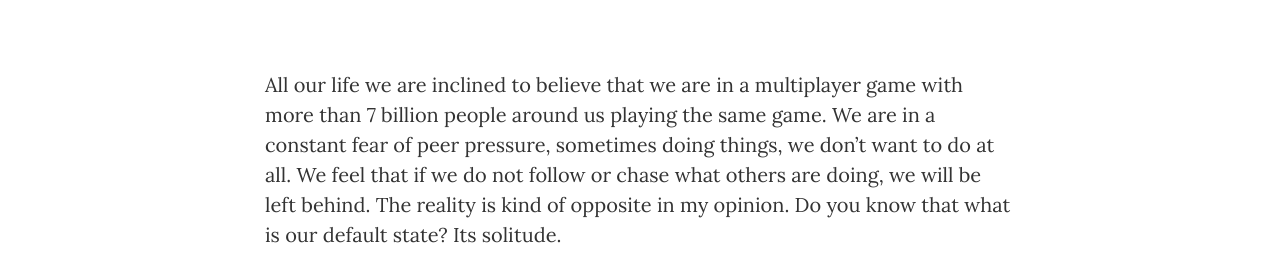
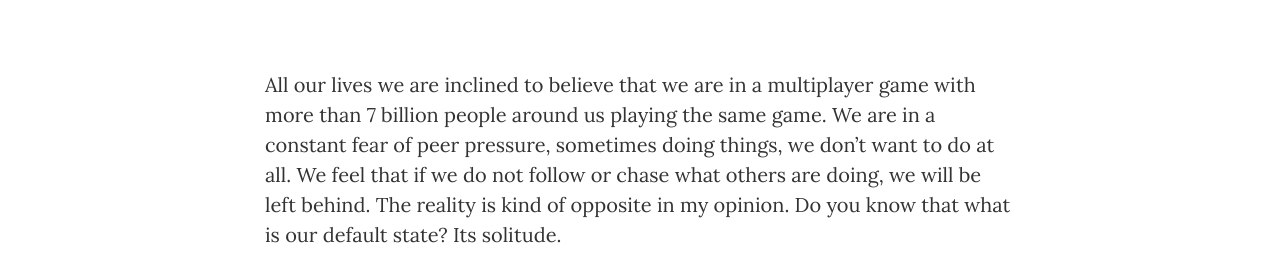
Before and after one commit to ZainRaza14/ZainRaza14.github.io, a website: page stochastic/singleplayer.html in a window 1280 px wide. Shown: the part 483-761 px from the top of the page. Drawn offline with nearby package versions, Linux system fonts and the light colour scheme.

Commit message:
Update singleplayer.html

```diff
--- a/stochastic/singleplayer.html
+++ b/stochastic/singleplayer.html
@@ -89,7 +89,7 @@
             <div class="row">
                 <div class="col-lg-8 col-lg-offset-2 col-md-10 col-md-offset-1">
 
-                    <p>All our life we are inclined to believe that we are in a multiplayer game with more than 7 billion people around us playing the same game. We are in a constant fear of peer pressure, sometimes doing things, we don’t want to do at all. We feel that if we do not follow or chase what others are doing, we will be left behind. The reality is kind of opposite in my opinion. Do you know that what is our default state? Its solitude.</p>
+                    <p>All our lives we are inclined to believe that we are in a multiplayer game with more than 7 billion people around us playing the same game. We are in a constant fear of peer pressure, sometimes doing things, we don’t want to do at all. We feel that if we do not follow or chase what others are doing, we will be left behind. The reality is kind of opposite in my opinion. Do you know that what is our default state? Its solitude.</p>
 
                     <img src="../img/stochastic/singleplayer.jpg" alt="S" class="center" height="450" width="700">
 
```
